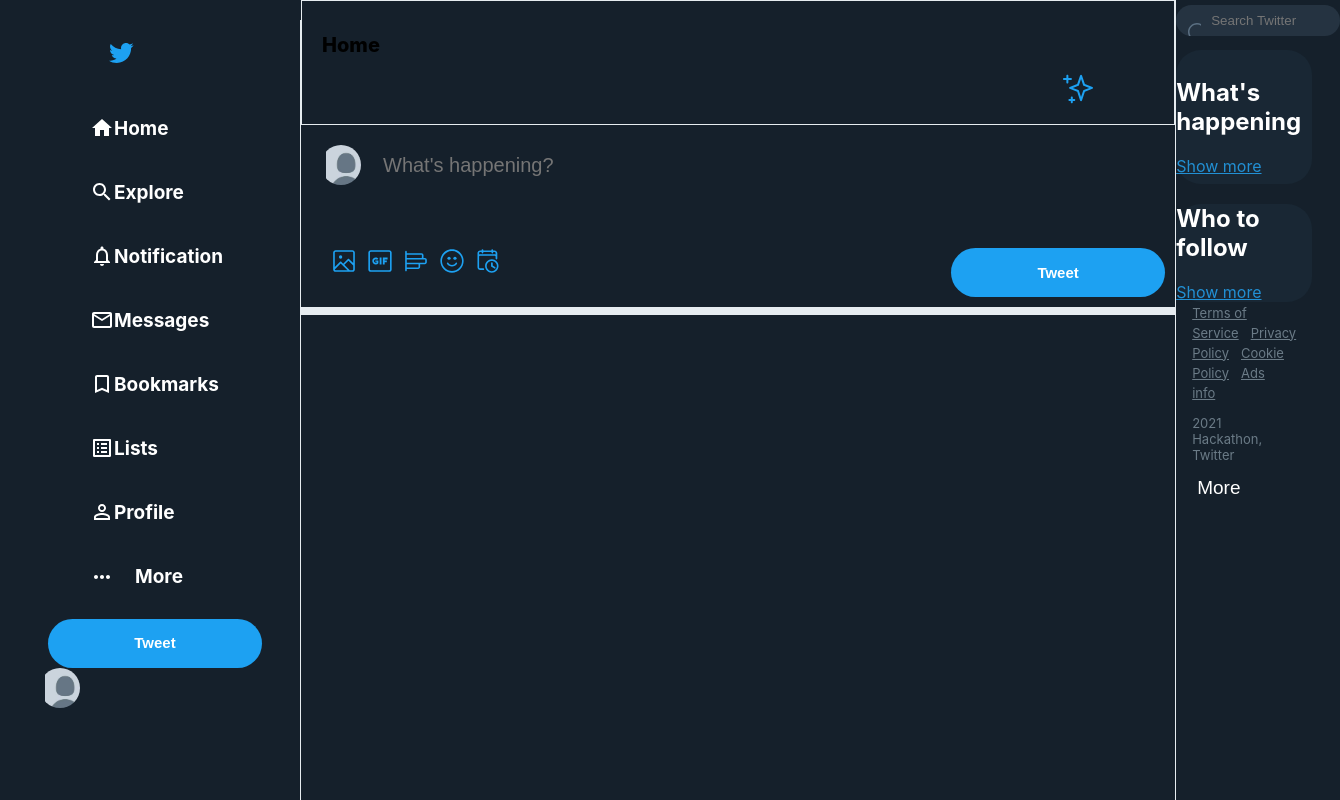
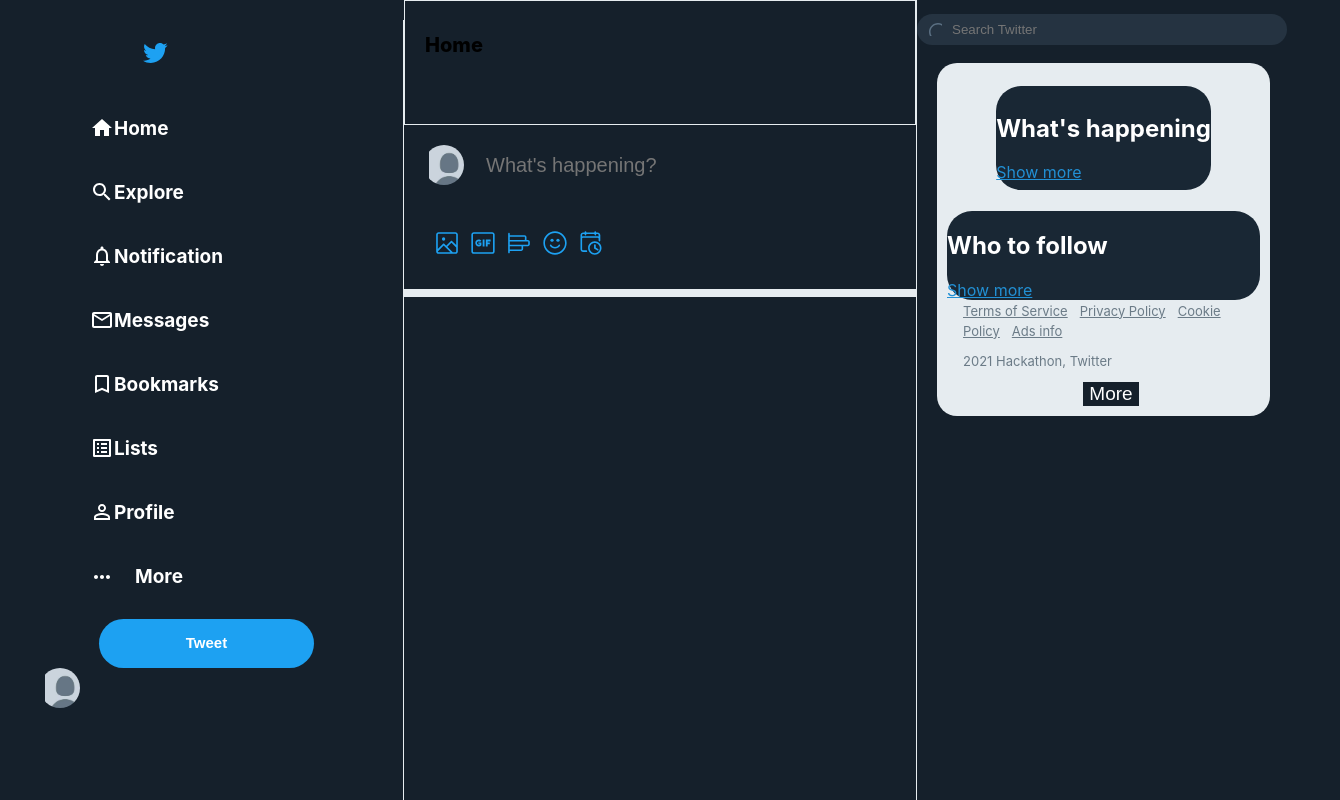
Before and after one commit to netty-carroll/hackathon-twitter, a React (Create React App) app: page / in a window 1280 px wide. Shown: the whole page, 1340 px wide, since content can reach past the window. Built offline with nearby package versions, Linux system fonts and the light colour scheme.

Commit message:
CSS changes overhaul

```diff
--- a/src/components/centretop.css
+++ b/src/components/centretop.css
@@ -1,7 +1,7 @@
 .centreTopTweets{
     flex: 0.4;
     border-right: 1px solid var(--twitter-background);
-    min-width: fit-content;
+    min-width: 40vw;
     overflow-y: scroll;
     scrollbar-width: none;
 }
--- a/src/components/navbar.css
+++ b/src/components/navbar.css
@@ -1,7 +1,7 @@
 .sidebarWrap {
   border-right: 1px solid var(--twitter-background);
   flex: 0.3;
-  min-width: 250px;
+  min-width: 10vw;
   margin-top: 20px;
   padding-left: 20px;
   padding-right: 20px;
--- a/src/components/whatsHappening.css
+++ b/src/components/whatsHappening.css
@@ -1,5 +1,5 @@
 .whatsHapSection {
-    width: 100%;
+
     border: 0px solid;
     margin: 8px 0;
     outline: none;
--- a/src/components/widgets.css
+++ b/src/components/widgets.css
@@ -1,23 +1,6 @@
 .widgets {
     flex: 0.3;
-}
-
-.widgets_searchIcon {
-    color: grey;
-}
-.widgets_input > input {
-    border: none;
-    background-color: var(--twitter-background);
-}
-.widgets_input {
-    display: flex;
-    align-items: center;
-    justify-content: center;
-    background-color: var(--twitter-background);
-    padding: 10px;
-    border-radius: 20px;
-    margin-top: 10px;
-    margin-left: 20px;
+    min-width: 10vw;
 }
 
 .widgetContainer {
@@ -26,5 +9,12 @@
     padding: 20px;
     border-radius: 20px;
     display: flex;
+    flex-direction: column;
     justify-content: center;
+    align-items: center;
+    padding: 10px;
+    border-radius: 20px;
+    margin-top: 10px;
+    margin-left: 20px;
+    background-color: var(--twitter-background);
 }
--- a/src/components/widgets.js
+++ b/src/components/widgets.js
@@ -4,6 +4,7 @@
 import WhoToFollow from './whotofollow';
 import RightSectMore from './rightSectMore';
 import TwitterFooter from './footer'
+import './widgets.css'
 
 function widgets() {
     return (
```
